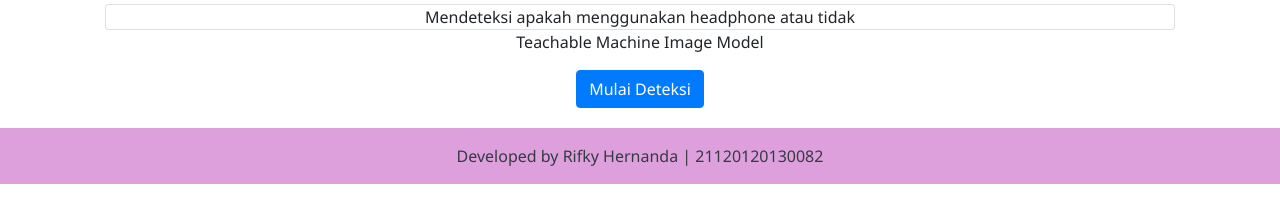
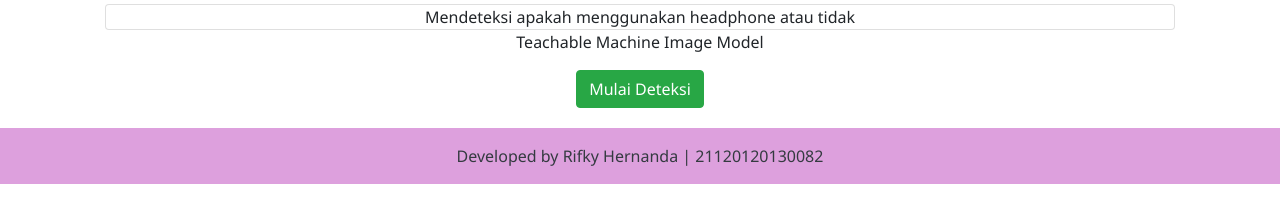
Before and after one commit to RifkyHernanda/RifkyHernanda.github.io, a plain HTML site: page Tensorflow_AI_B/index.html in a window 1280 px wide. Shown: the part 185-408 px from the top of the page. Drawn offline with nearby package versions, Linux system fonts and the light colour scheme.

Commit message:
Update index.html

```diff
--- a/Tensorflow_AI_B/index.html
+++ b/Tensorflow_AI_B/index.html
@@ -30,7 +30,7 @@
                 <script src="https://cdn.jsdelivr.net/npm/bootstrap@5.1.3/dist/js/bootstrap.bundle.min.js" integrity="sha384-ka7Sk0Gln4gmtz2MlQnikT1wXgYsOg+OMhuP+IlRH9sENBO0LRn5q+8nbTov4+1p" crossorigin="anonymous"></script>
             <p class="card-text">Teachable Machine Image Model</p>
 
-            <button type="button" class="btn btn-primary" data-bs-toggle="modal" data-bs-target="#exampleModal" onclick="init()">Mulai Deteksi</button>
+            <button type="button" class="btn btn-success" onclick="init()"data-bs-dismiss="modal">Mulai Deteksi</button>
             </div>
             <div id="webcam-container"></div>
             <div id="label-container"></div>
```
